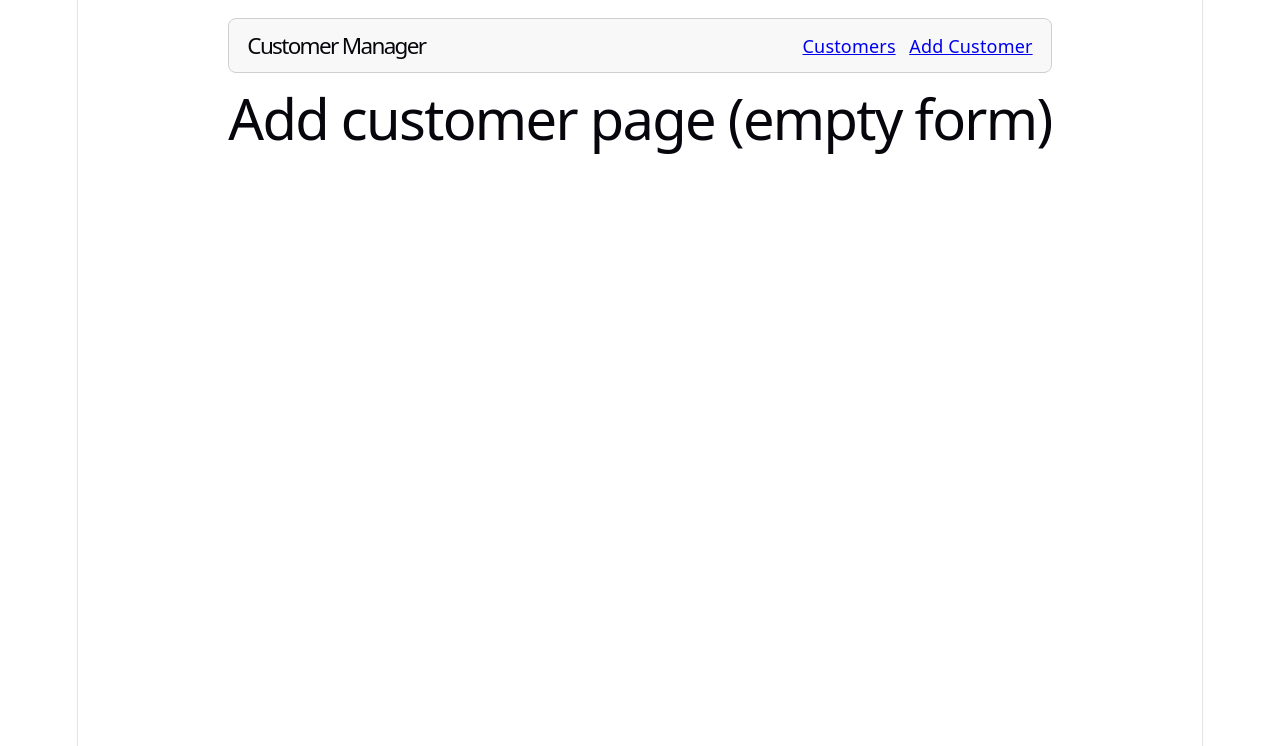
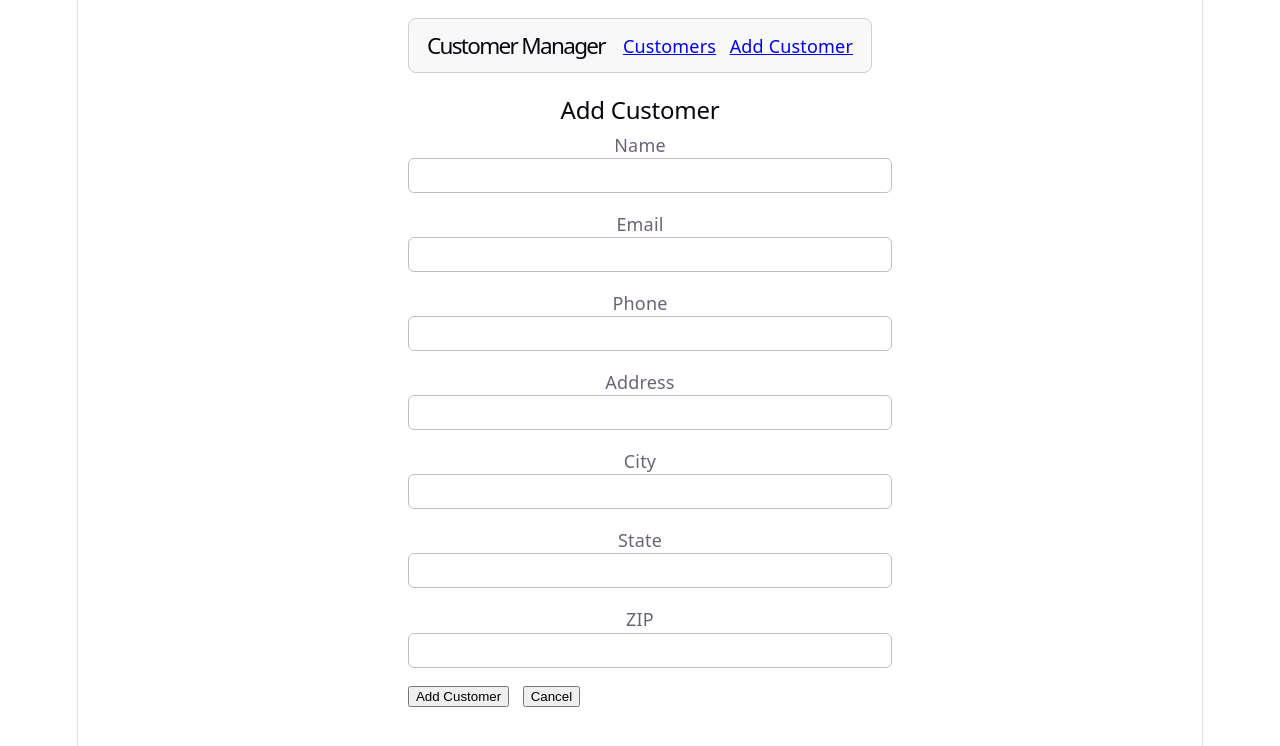
Before and after one commit to iltStudent08/customer-app, a React (Vite) app: page /add in a window 1280 px wide. Shown: the top 746 px of the page. Built offline with nearby package versions, Linux system fonts and the light colour scheme.

Commit message:
feat: add shared customer form and wrapper pages

```diff
--- a/src/App.tsx
+++ b/src/App.tsx
@@ -4,8 +4,9 @@ import {
   Outlet,
   Route,
   Routes,
-  useParams,
 } from 'react-router-dom'
+import AddCustomerPage from './pages/AddCustomerPage'
+import EditCustomerPage from './pages/EditCustomerPage'
 
 function Layout() {
   return (
@@ -48,16 +49,6 @@ function CustomerListPage() {
   return <h1>Customer list page</h1>
 }
 
-function AddCustomerPage() {
-  return <h1>Add customer page (empty form)</h1>
-}
-
-function EditCustomerPage() {
-  const { id } = useParams()
-
-  return <h1>Edit customer page for customer ID: {id}</h1>
-}
-
 function App() {
   return (
     <BrowserRouter>
--- /dev/null
+++ b/src/components/CustomerForm.tsx
@@ -0,0 +1,196 @@
+import { useEffect, useState } from 'react'
+import type { CustomerFormData } from '../types/customer'
+
+type CustomerFormProps = {
+  initialData?: CustomerFormData
+  onSubmit: (data: CustomerFormData) => void
+  onCancel: () => void
+}
+
+type FormErrors = Partial<Record<keyof CustomerFormData, string>>
+
+const EMPTY_FORM: CustomerFormData = {
+  name: '',
+  email: '',
+  phone: '',
+  address: '',
+  city: '',
+  state: '',
+  zip: '',
+}
+
+const EMAIL_REGEX = /^[^\s@]+@[^\s@]+\.[^\s@]+$/
+
+function CustomerForm({ initialData, onSubmit, onCancel }: CustomerFormProps) {
+  const [formData, setFormData] = useState<CustomerFormData>(initialData ?? EMPTY_FORM)
+  const [errors, setErrors] = useState<FormErrors>({})
+
+  const isEditMode = Boolean(initialData)
+
+  useEffect(() => {
+    setFormData(initialData ?? EMPTY_FORM)
+    setErrors({})
+  }, [initialData])
+
+  const handleChange =
+    (field: keyof CustomerFormData) =>
+    (event: React.ChangeEvent<HTMLInputElement>) => {
+      const value = event.target.value
+
+      setFormData((prev) => ({
+        ...prev,
+        [field]: value,
+      }))
+
+      if (errors[field]) {
+        setErrors((prev) => {
+          const next = { ...prev }
+          delete next[field]
+          return next
+        })
+      }
+    }
+
+  const validate = () => {
+    const nextErrors: FormErrors = {}
+
+    if (!formData.name.trim()) {
+      nextErrors.name = 'Name is required.'
+    }
+
+    if (!formData.email.trim()) {
+      nextErrors.email = 'Email is required.'
+    } else if (!EMAIL_REGEX.test(formData.email.trim())) {
+      nextErrors.email = 'Please enter a valid email address.'
+    }
+
+    if (!formData.phone.trim()) {
+      nextErrors.phone = 'Phone is required.'
+    }
+
+    setErrors(nextErrors)
+
+    return Object.keys(nextErrors).length === 0
+  }
+
+  const handleSubmit = (event: React.FormEvent<HTMLFormElement>) => {
+    event.preventDefault()
+
+    if (!validate()) {
+      return
+    }
+
+    onSubmit({
+      ...formData,
+      name: formData.name.trim(),
+      email: formData.email.trim(),
+      phone: formData.phone.trim(),
+      address: formData.address.trim(),
+      city: formData.city.trim(),
+      state: formData.state.trim(),
+      zip: formData.zip.trim(),
+    })
+  }
+
+  const inputStyle = (field: keyof CustomerFormData) => ({
+    width: '100%',
+    padding: '0.5rem',
+    borderRadius: '6px',
+    border: errors[field] ? '1px solid #d93025' : '1px solid #bfbfbf',
+  })
+
+  return (
+    <form onSubmit={handleSubmit} noValidate>
+      <div style={{ display: 'grid', gap: '1rem' }}>
+        <label>
+          Name
+          <input
+            type="text"
+            value={formData.name}
+            onChange={handleChange('name')}
+            style={inputStyle('name')}
+            aria-invalid={Boolean(errors.name)}
+          />
+          {errors.name ? <div style={{ color: '#d93025', marginTop: '0.25rem' }}>{errors.name}</div> : null}
+        </label>
+
+        <label>
+          Email
+          <input
+            type="email"
+            value={formData.email}
+            onChange={handleChange('email')}
+            style={inputStyle('email')}
+            aria-invalid={Boolean(errors.email)}
+          />
+          {errors.email ? <div style={{ color: '#d93025', marginTop: '0.25rem' }}>{errors.email}</div> : null}
+        </label>
+
+        <label>
+          Phone
+          <input
+            type="tel"
+            value={formData.phone}
+            onChange={handleChange('phone')}
+            style={inputStyle('phone')}
+            aria-invalid={Boolean(errors.phone)}
+          />
+          {errors.phone ? <div style={{ color: '#d93025', marginTop: '0.25rem' }}>{errors.phone}</div> : null}
+        </label>
+
+        <label>
+          Address
+          <input
+            type="text"
+            value={formData.address}
+            onChange={handleChange('address')}
+            style={inputStyle('address')}
+            aria-invalid={Boolean(errors.address)}
+          />
+        </label>
+
+        <label>
+          City
+          <input
+            type="text"
+            value={formData.city}
+            onChange={handleChange('city')}
+            style={inputStyle('city')}
+            aria-invalid={Boolean(errors.city)}
+          />
+        </label>
+
+        <label>
+          State
+          <input
+            type="text"
+            value={formData.state}
+            onChange={handleChange('state')}
+            style={inputStyle('state')}
+            aria-invalid={Boolean(errors.state)}
+          />
+        </label>
+
+        <label>
+          ZIP
+          <input
+            type="text"
+            value={formData.zip}
+            onChange={handleChange('zip')}
+            style={inputStyle('zip')}
+            aria-invalid={Boolean(errors.zip)}
+          />
+        </label>
+
+        <div style={{ display: 'flex', gap: '0.75rem' }}>
+          <button type="submit">{isEditMode ? 'Update Customer' : 'Add Customer'}</button>
+          <button type="button" onClick={onCancel}>
+            Cancel
+          </button>
+        </div>
+      </div>
+    </form>
+  )
+}
+
+export default CustomerForm
--- /dev/null
+++ b/src/pages/AddCustomerPage.tsx
@@ -0,0 +1,26 @@
+import { useNavigate } from 'react-router-dom'
+import CustomerForm from '../components/CustomerForm'
+import type { CustomerFormData } from '../types/customer'
+
+function AddCustomerPage() {
+  const navigate = useNavigate()
+
+  const handleSubmit = (formData: CustomerFormData) => {
+    // Placeholder for provider/hook create handler.
+    void formData
+    navigate('/')
+  }
+
+  const handleCancel = () => {
+    navigate('/')
+  }
+
+  return (
+    <section>
+      <h2>Add Customer</h2>
+      <CustomerForm onSubmit={handleSubmit} onCancel={handleCancel} />
+    </section>
+  )
+}
+
+export default AddCustomerPage
--- /dev/null
+++ b/src/pages/EditCustomerPage.tsx
@@ -0,0 +1,79 @@
+import { useNavigate, useParams } from 'react-router-dom'
+import CustomerForm from '../components/CustomerForm'
+import type { Customer, CustomerFormData } from '../types/customer'
+
+const MOCK_CUSTOMERS: Customer[] = [
+  {
+    id: 1,
+    name: 'Maria Garcia',
+    email: 'maria.garcia@example.com',
+    phone: '555-0101',
+    address: '742 Evergreen Terrace',
+    city: 'Springfield',
+    state: 'IL',
+    zip: '62704',
+  },
+  {
+    id: 2,
+    name: 'James Chen',
+    email: 'james.chen@example.com',
+    phone: '555-0102',
+    address: '1600 Pennsylvania Ave',
+    city: 'Washington',
+    state: 'DC',
+    zip: '20500',
+  },
+]
+
+function EditCustomerPage() {
+  const { id } = useParams()
+  const navigate = useNavigate()
+
+  const customerId = Number(id)
+  const existingCustomer = MOCK_CUSTOMERS.find((customer) => customer.id === customerId)
+
+  if (!existingCustomer) {
+    return (
+      <section>
+        <h2>Edit Customer</h2>
+        <p>Customer not found.</p>
+        <button type="button" onClick={() => navigate('/')}>
+          Back to Customers
+        </button>
+      </section>
+    )
+  }
+
+  const initialData: CustomerFormData = {
+    name: existingCustomer.name,
+    email: existingCustomer.email,
+    phone: existingCustomer.phone,
+    address: existingCustomer.address,
+    city: existingCustomer.city,
+    state: existingCustomer.state,
+    zip: existingCustomer.zip,
+  }
+
+  const handleSubmit = (formData: CustomerFormData) => {
+    // Placeholder for provider/hook update handler.
+    void formData
+    navigate('/')
+  }
+
+  const handleCancel = () => {
+    navigate('/')
+  }
+
+  return (
+    <section>
+      <h2>Edit Customer</h2>
+      <CustomerForm
+        initialData={initialData}
+        onSubmit={handleSubmit}
+        onCancel={handleCancel}
+      />
+    </section>
+  )
+}
+
+export default EditCustomerPage
```
